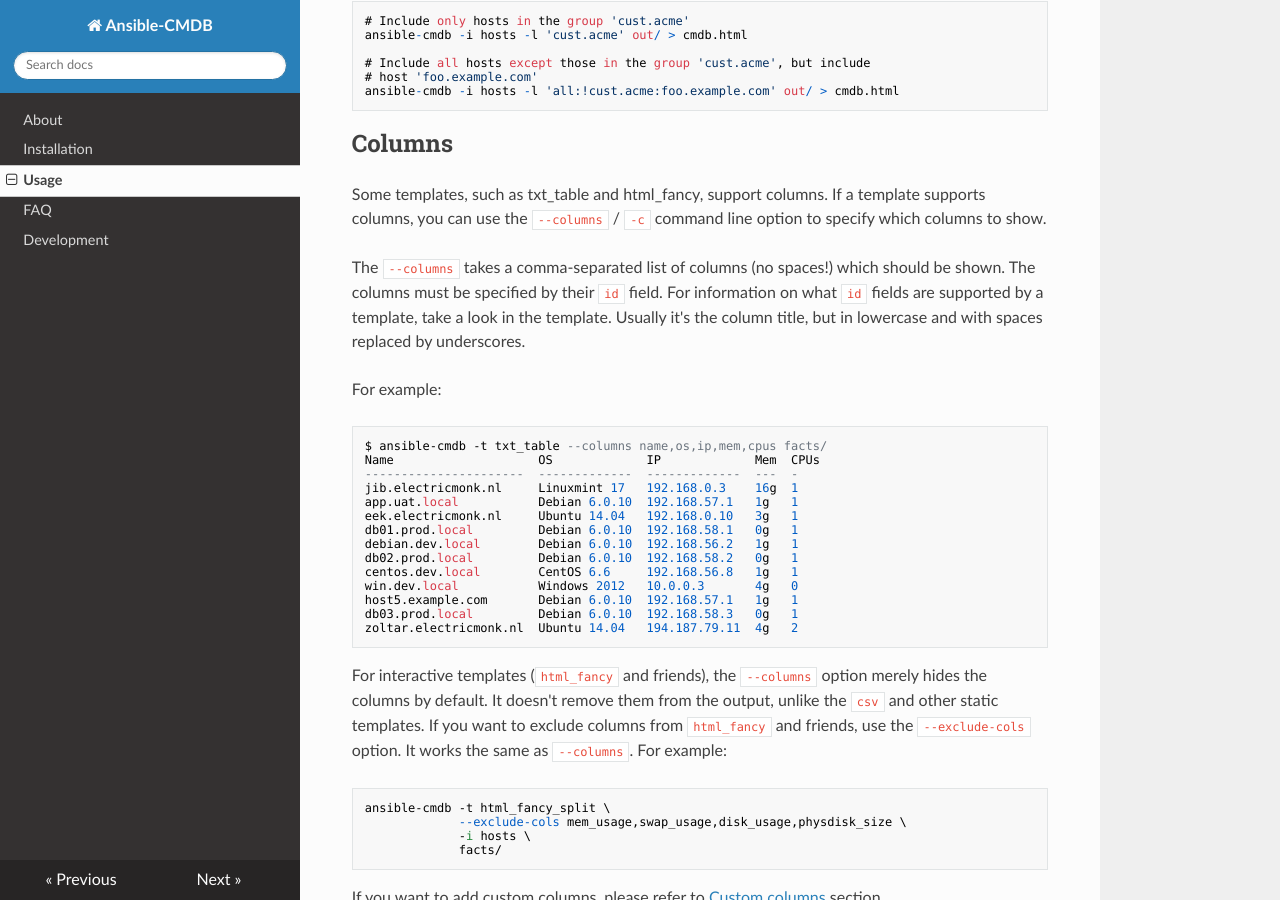
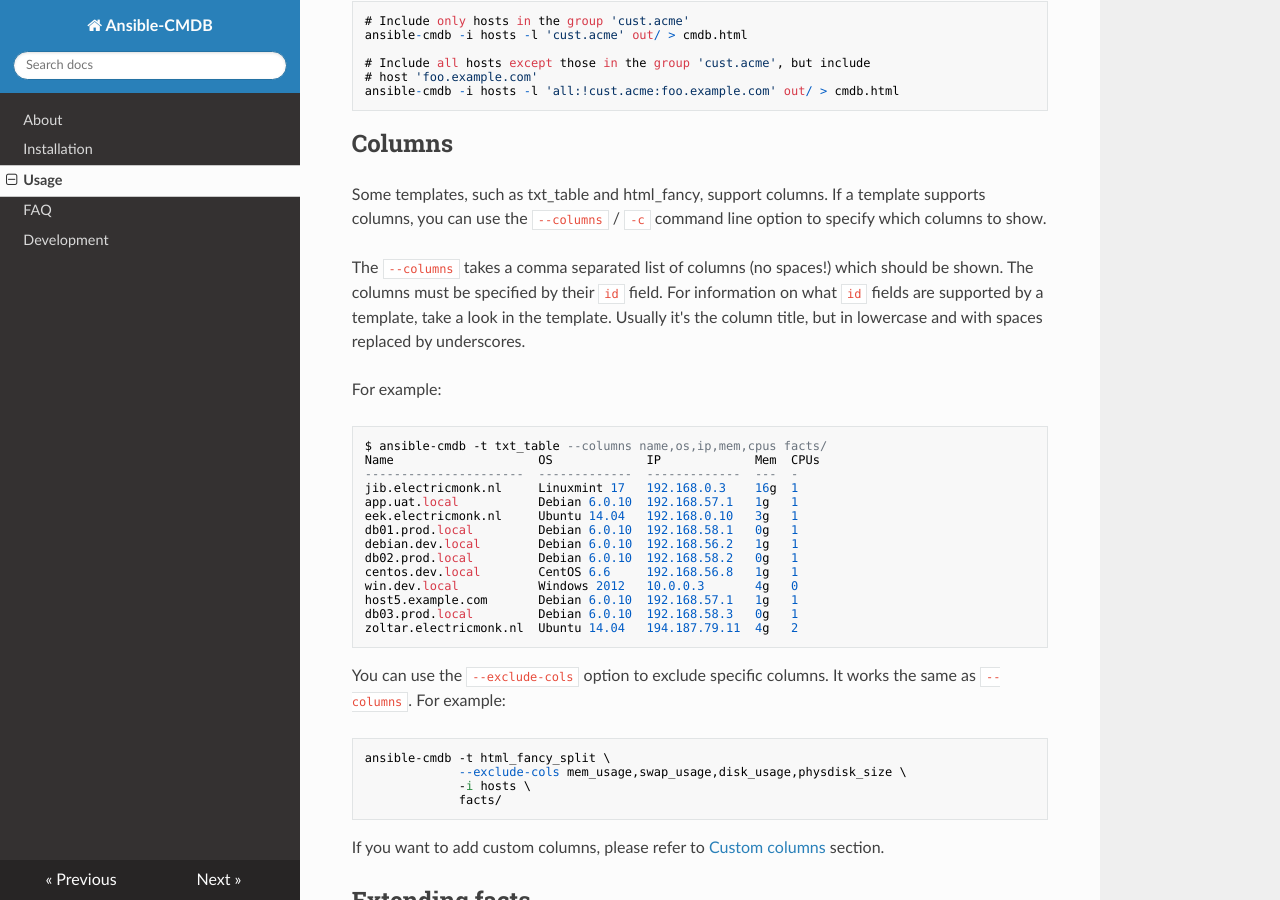
Before and after one commit to fboender/ansible-cmdb, an MkDocs documentation site: the page built from docs/usage.md, in a window 1280 px wide and 900 px high, scrolled down 4904 px. Built offline with MkDocs 1.6.1, drawn with Linux system fonts in a browser that asks for light colours; nearby versions of some CDN libraries; old or Windows-style settings are respelled for this version of MkDocs.

Commit message:
Documentation update

```diff
--- a/docs/usage.md
+++ b/docs/usage.md
@@ -244,7 +244,7 @@ Some templates, such as txt_table and html_fancy,  support columns. If a
 template supports columns, you can use the `--columns` / `-c` command line
 option to specify which columns to show.
 
-The `--columns` takes a comma-separated list of columns (no spaces!) which
+The `--columns` takes a comma separated list of columns (no spaces!) which
 should be shown.  The columns must be specified by their `id` field. For
 information on what `id` fields are supported by a template, take a look in the
 template. Usually it's the column title, but in lowercase and with spaces
@@ -267,11 +267,8 @@ For example:
     db03.prod.local         Debian 6.0.10  192.168.58.3   0g   1
     zoltar.electricmonk.nl  Ubuntu 14.04   194.187.79.11  4g   2
 
-For interactive templates (`html_fancy` and friends), the `--columns` option
-merely hides the columns by default. It doesn't remove them from the output,
-unlike the `csv` and other static templates. If you want to exclude columns
-from `html_fancy` and friends, use the `--exclude-cols` option. It works the
-same as `--columns`. For example:
+You can use the `--exclude-cols` option to exclude specific columns. It works
+the same as `--columns`. For example:
 
     ansible-cmdb -t html_fancy_split \
                  --exclude-cols mem_usage,swap_usage,disk_usage,physdisk_size \
```
Also changed, not shown: 1 other file.
